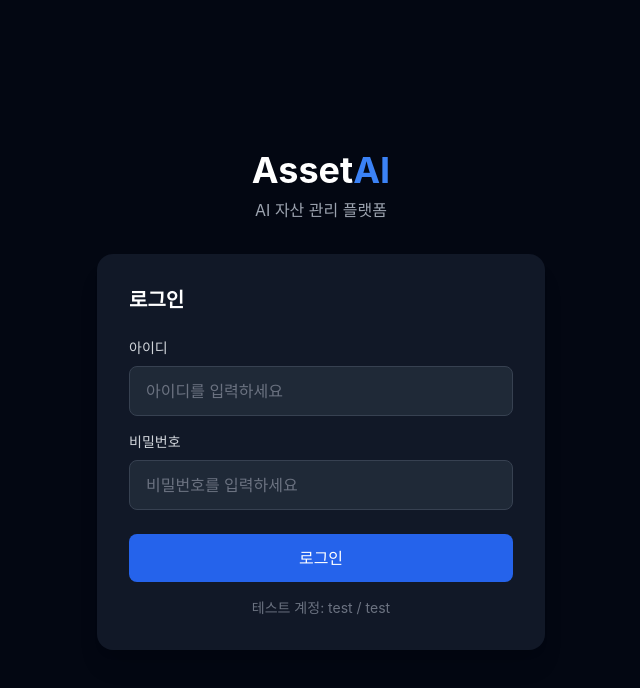
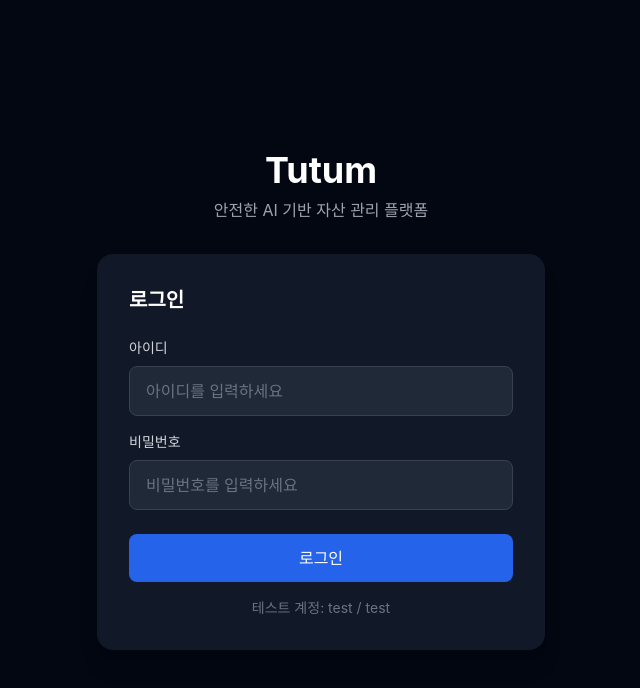
Before and after one commit to kyk02405/clouddx-project, a Next.js app: page /login in a window 1280 px wide. Shown: the top 688 px of the page, without its empty margins (319-959 px from the left). Built offline with nearby package versions, Linux system fonts and the light colour scheme; a web font is replaced by a local one.

Commit message:
style: update login page branding to Tutum

```diff
--- a/app/login/page.tsx
+++ b/app/login/page.tsx
@@ -33,9 +33,9 @@ function LoginForm() {
         {/* Logo */}
         <div className="mb-8 text-center">
           <h1 className="text-4xl font-bold text-white">
-            Asset<span className="text-blue-500">AI</span>
+            Tutum
           </h1>
-          <p className="mt-2 text-gray-400">AI 자산 관리 플랫폼</p>
+          <p className="mt-2 text-gray-400">안전한 AI 기반 자산 관리 플랫폼</p>
         </div>
 
         {/* Login Form */}
```
